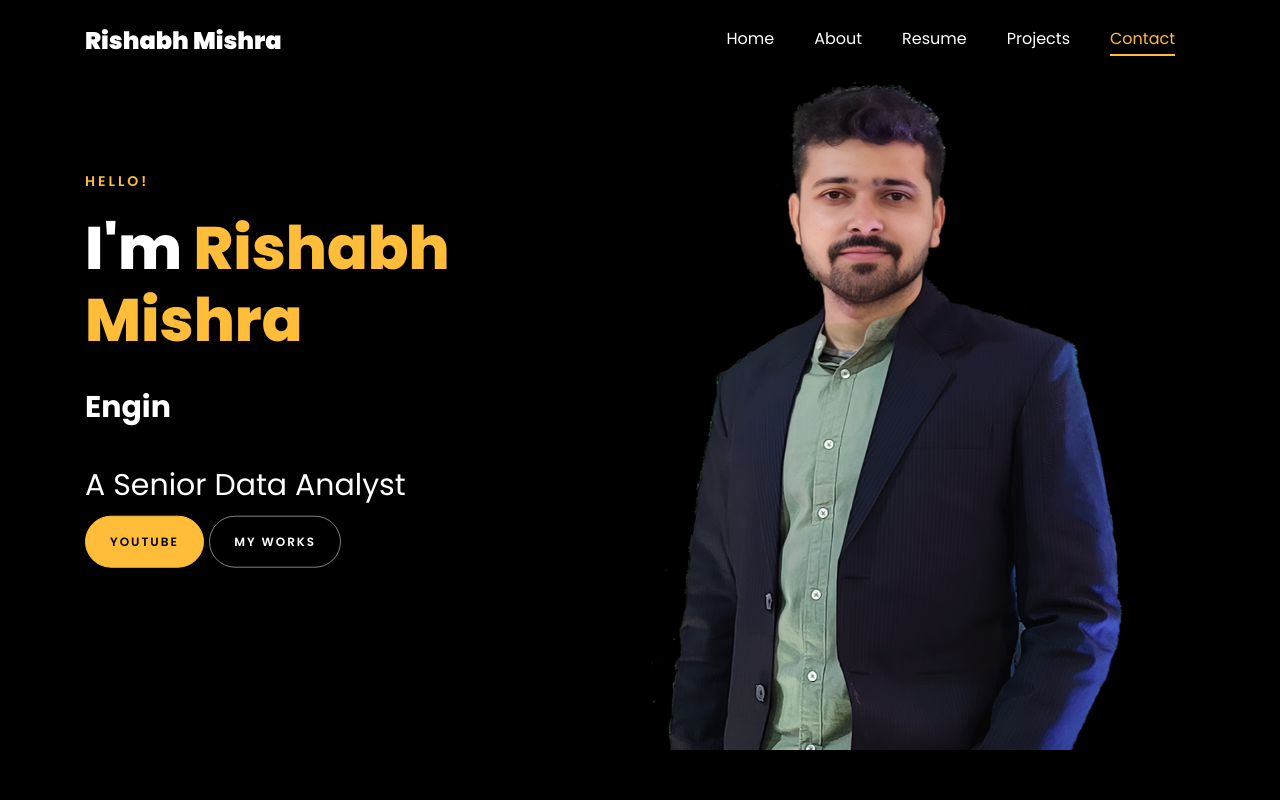
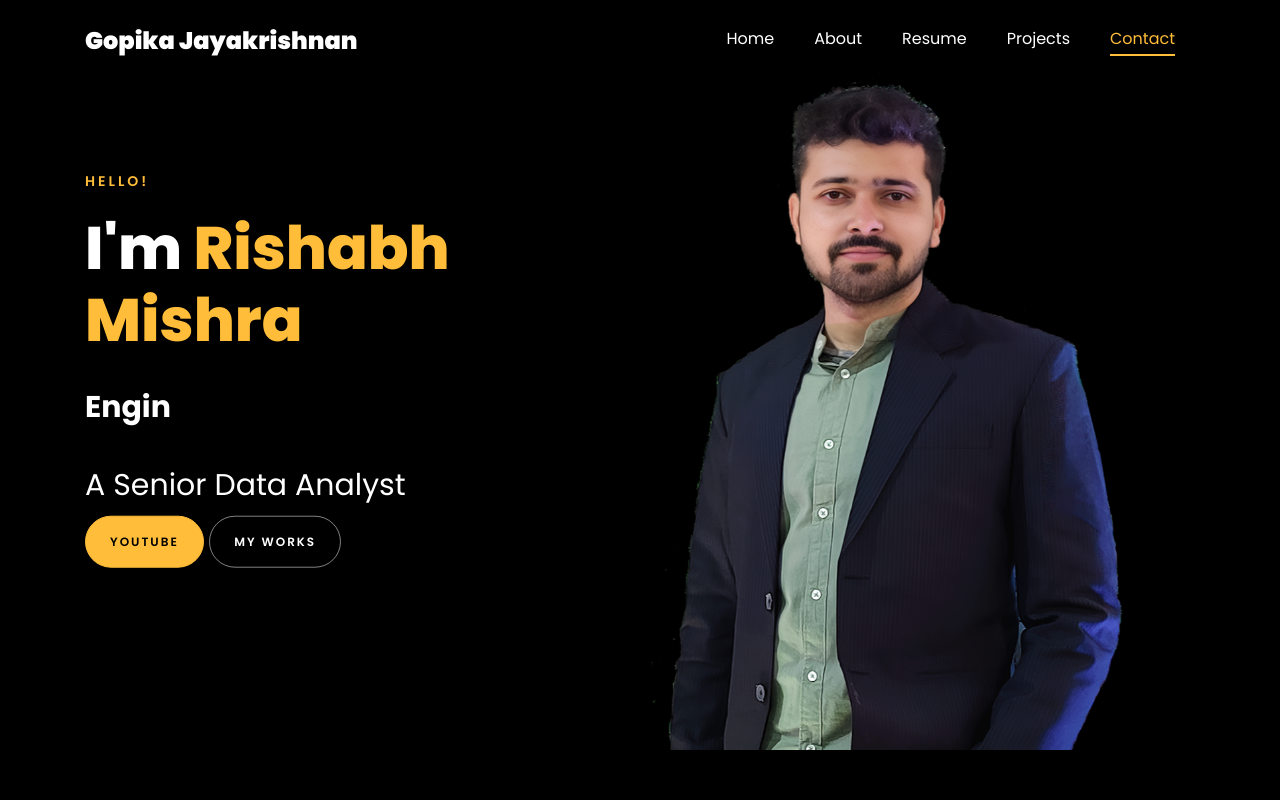
Before and after one commit to gopikajayakrishnan/gopikajayakrishnan.github.io, a plain HTML site: page index.html in a window 1280 px wide. Shown: the top 800 px of the page. Drawn offline with Linux system fonts and the light colour scheme; animation ran at ten frames a second; files whose address does not match are found by name.

Commit message:
2nd commit

```diff
--- a/index.html
+++ b/index.html
@@ -1,7 +1,7 @@
 <!DOCTYPE html>
 <html lang="en">
   <head>
-    <title>Gopika Jayakrishnan PS Portfolio</title>
+    <title>Gopika Jayakrishnan </title>
     <meta charset="utf-8">
     <meta name="viewport" content="width=device-width, initial-scale=1, shrink-to-fit=no">
 
@@ -119,7 +119,7 @@
 
     <nav class="navbar navbar-expand-lg navbar-dark ftco_navbar ftco-navbar-light site-navbar-target" id="ftco-navbar">
 	    <div class="container">
-	      <a class="navbar-brand" href="index.html">Rishabh Mishra</a>
+	      <a class="navbar-brand" href="index.html">Gopika Jayakrishnan</a>
 	      <button class="navbar-toggler js-fh5co-nav-toggle fh5co-nav-toggle" type="button" data-toggle="collapse" data-target="#ftco-nav" aria-controls="ftco-nav" aria-expanded="false" aria-label="Toggle navigation">
 	        <span class="oi oi-menu"></span> Menu
 	      </button>
```
